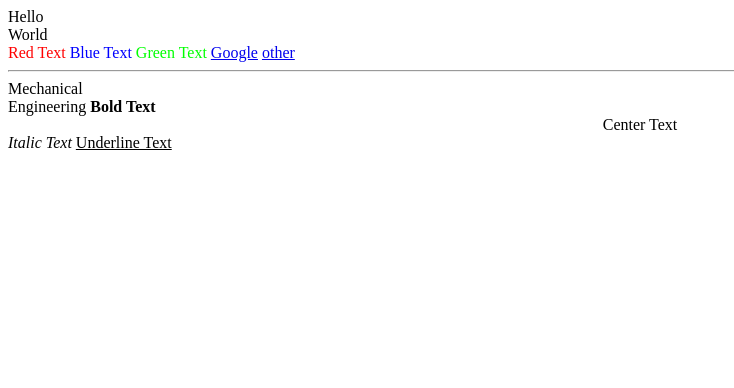
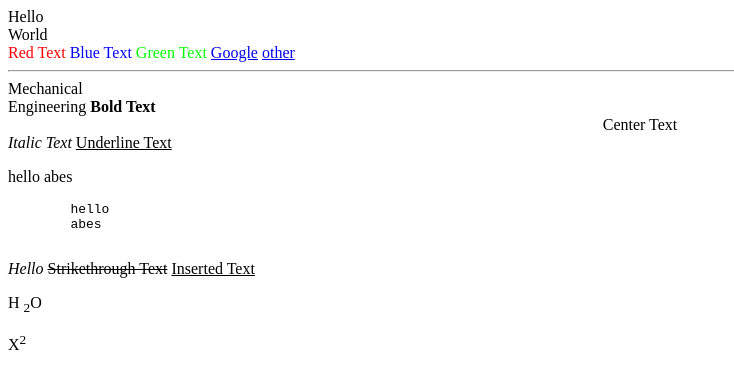
Before and after one commit to 7chhavisingh/ME_HTML, a plain HTML site: page types.html in a window 1280 px wide. Shown: the whole page, without its empty margins (0-734 px from the left). Drawn offline with Linux system fonts and the light colour scheme.

Commit message:
My Experments

```diff
--- a/types.html
+++ b/types.html
@@ -24,5 +24,21 @@
      <center>Center Text</center>
      <i>Italic Text</i>
      <U>Underline Text</U>
+     <p> hello
+        abes
+    </p>
+    <pre>
+        hello
+        abes
+    </pre>
+
+    <em> Hello
+    </em>
+    <strike>Strikethrough Text</strike>
+    <ins>Inserted Text</ins>
+    <p>H <sub>2</sub>O</p>
+    <p>X<sup>2</sup></p>
+
+
 </body>
 </html>
```
Also changed, not shown: entities.html (added, +11 -0 lines), me_labmanual.html (added, +21 -0 lines).
